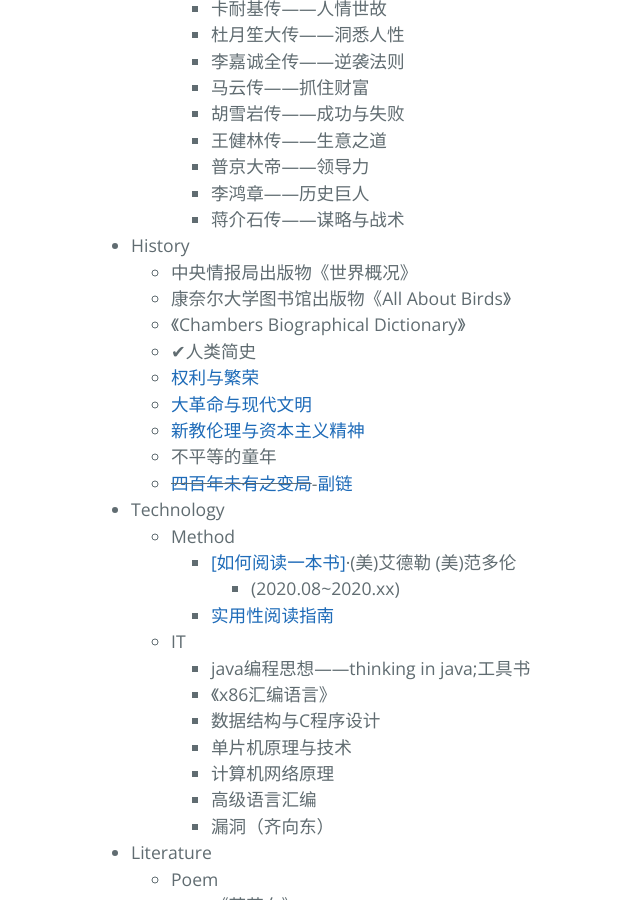
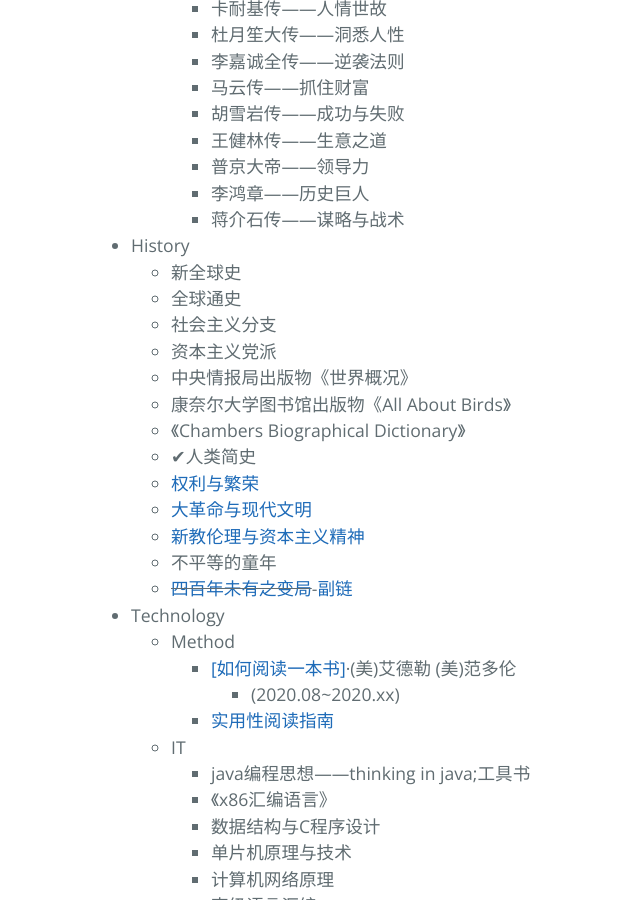
Before and after one commit to AmbroseRen/test, a Jekyll site: the page built from Library/BookListsOne.md, in a window 1280 px wide and 900 px high, scrolled down 1370 px. Shown: the whole window, without its empty margins (133-773 px from the left). Built offline with Jekyll 4.4.1, drawn with Linux system fonts in a browser that asks for light colours; our own code applies the rules of GitHub Pages for plain Markdown files; the repository's description, which GitHub fills in, is left out.

Commit message:
Update BookListsOne.md

```diff
--- a/Library/BookListsOne.md
+++ b/Library/BookListsOne.md
@@ -91,6 +91,10 @@
     </li>
     <li>History
         <ul>
+            <li>新全球史</li>
+            <li>全球通史</li>
+            <li>社会主义分支</li>
+            <li>资本主义党派</li>
             <li>中央情报局出版物《世界概况》</li>
             <li>康奈尔大学图书馆出版物《All About Birds》</li>
             <li>《Chambers Biographical Dictionary》</li>
```
